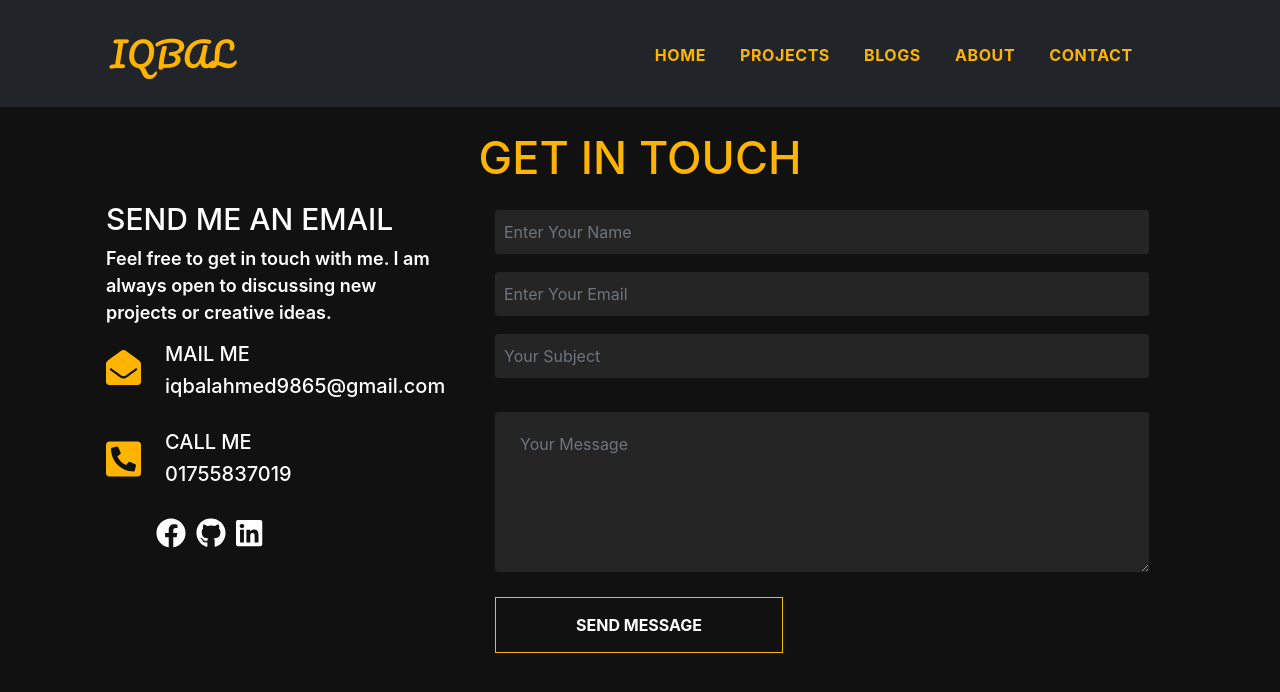
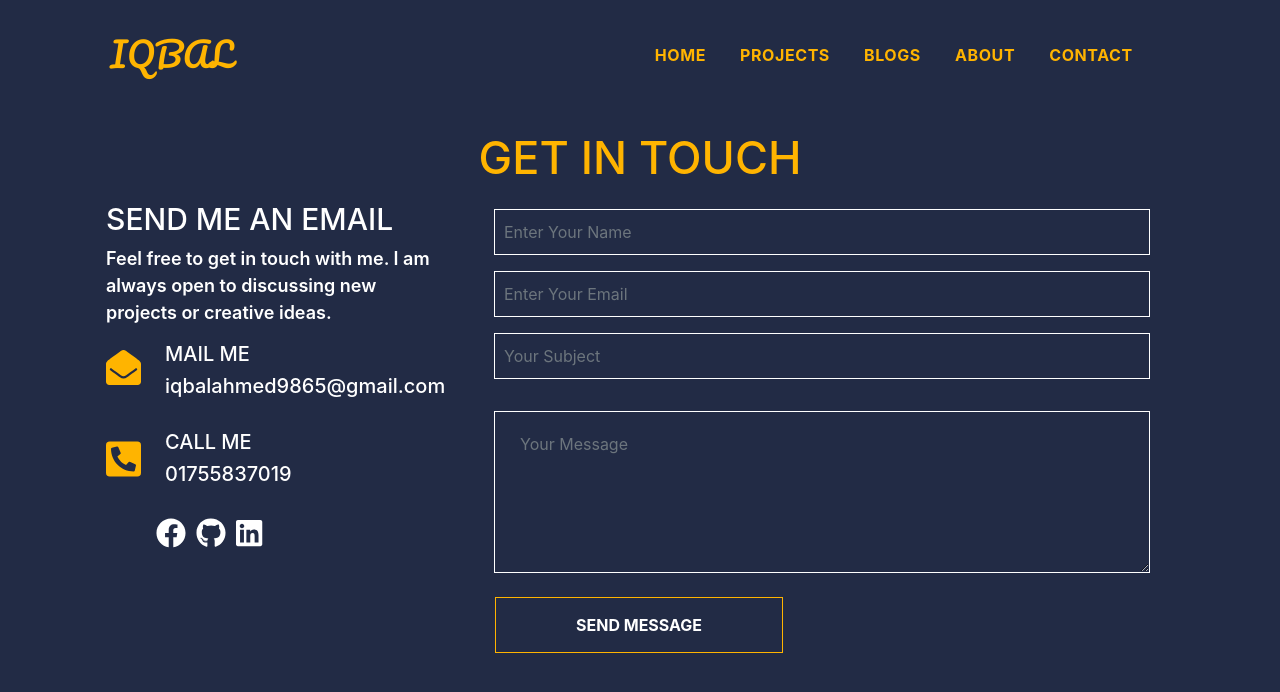
Before and after one commit to iqbal9865/PORTFOLIO, a React (Create React App) app: page /contact in a window 1280 px wide. Shown: the top 692 px of the page. Built offline with nearby package versions, Linux system fonts and the light colour scheme.

Commit message:
trying to update portfolio

```diff
--- a/package.json
+++ b/package.json
@@ -17,6 +17,7 @@
     "react-particles-js": "^3.4.1",
     "react-router-dom": "^5.2.0",
     "react-scripts": "4.0.3",
+    "react-typical": "^0.1.3",
     "web-vitals": "^1.1.1"
   },
   "scripts": {
--- a/src/components/About/About.css
+++ b/src/components/About/About.css
@@ -1,6 +1,6 @@
 @import url('https://fonts.googleapis.com/css2?family=Pacifico&display=swap');
 .about-main{
-    background-color: #111;
+    background-color: #222B45;
 }
 .experience{
     border-right:1px solid #ffb400
@@ -12,7 +12,7 @@
     background-color: #ffb400!important
 }
 body{
-    background-color: #111;
+    background-color: #222B45;
 }
 .about-me img{
     width:420px;
--- a/src/components/Contact/Contact.css
+++ b/src/components/Contact/Contact.css
@@ -2,20 +2,19 @@
     max-width: 100%!important
 }
 input{
-    /* border-radius: 1em!important; */
-    border: 1px solid #111!important;
-    background: #252525!important;
+    border-radius: 0!important;
+    border: 1px solid white!important;
+    background: #222B45!important;
     color: white!important;
     outline: none !important;
     transition: .3s;
     padding: 10px 09px!important;
-
 }
 textarea{
-    /* border-radius: 2em!important; */
+     border-radius: 0!important;
     margin-top: 2em;
-    border: 1px solid #111!important;
-    background: #252525!important;
+    border: 1px solid white!important;
+    background: #222B45!important;
     padding: 20px 25px!important;
     color: white!important;
     outline: none !important;
@@ -27,7 +26,7 @@ textarea{
     text-transform: uppercase;
     /* border-radius: 2em!important; */
     border: 1px solid #ffb400!important;
-    background-color: #111!important;
+    background-color: #222B45!important;
     font-size: 16px;
     font-weight: 700;
     transition: transform .2s;
--- a/src/components/Home/Header.css
+++ b/src/components/Home/Header.css
@@ -1,6 +1,6 @@
 @import url('https://fonts.googleapis.com/css2?family=Pacifico&display=swap');
 .row{
-    /* background-color: #111; */
+    background-color: #222B45;
     color:white
 }
 
@@ -14,12 +14,12 @@
    font-weight:700;
    padding:15px 40px;
    border-radius:2em;
-   background-color:#111;
+   background-color: #222B45;
 }
 .about button:hover{
     background-color: #ffb400;
-    color: black;
-    border: 1px solid black;
+    color: #222B45;
+    border: 1px solid #222B45;
 }
 .image{
     max-width:450px;
--- a/src/components/Home/Header.js
+++ b/src/components/Home/Header.js
@@ -1,7 +1,7 @@
 import React from 'react';
 import './Header.css'
 import iqbal1 from '../../Images/Iqbal1.png'
-
+import Typical from 'react-typical';
 import { FontAwesomeIcon } from '@fortawesome/react-fontawesome'
 import { faFacebook,faGithub,faLinkedin } from '@fortawesome/free-brands-svg-icons'
 
@@ -10,12 +10,18 @@ const Header = () => {
 
         <div className='row p-5 w-100 m-auto'>
             <div className='col-md-5 col-sm-12 image-section'>
-               <img className='image-fluid image' src={iqbal1} alt=""/>
+               <img className='img-fluid image' src={iqbal1} alt=""/>
             </div>
             <div className='col-md-7 col-sm-12 description '>
                <div>
-                    <h1 id='animated' className='pt-5' style={{color: '#ffb400',letterSpacing:'1px',marginLeft:'90px'}}> Hi I'M IQBAL AHMED.</h1>
-                    <h1 >WEB DEVELOPER</h1>
+                    <h1 className='pt-5' style={{color: '#ffb400',letterSpacing:'1px'}}> Hi I'M IQBAL AHMED.</h1>
+                    <h1 className="text-white">
+                            <Typical
+                                steps={['Web Developer', 1000, 'React Developer', 1000,'MERN Stack Developer', 1000,'Front-End Developer', 1000]}
+                                loop={Infinity}
+                                wrapper="h2"
+                            />
+                        </h1>
                </div>
                <div className="about py-3">
                    <p className='text text-start'>
--- a/src/components/Projects/Projects.css
+++ b/src/components/Projects/Projects.css
@@ -1,6 +1,6 @@
 @import url('https://fonts.googleapis.com/css2?family=Pacifico&display=swap');
 .project-main{
-    background-color: #111;
+    background-color: #222B45;
 }
 .project-main img{
     max-width: 410px;
--- a/src/components/Shared/Navbar/Navbar.css
+++ b/src/components/Shared/Navbar/Navbar.css
@@ -16,7 +16,7 @@ nav .nav-link{
     letter-spacing: 0.6px;
     color: #ffb400!important;
     padding: 8px 17px!important;
-    border-top: 0.1875rem solid #212529;
+    border-top: 0.1875rem solid #222B45;
 
 }
 /* nav .nav-link:hover{
--- a/src/components/Shared/Navbar/Navbar.js
+++ b/src/components/Shared/Navbar/Navbar.js
@@ -3,7 +3,7 @@ import { Link } from 'react-router-dom';
 import './Navbar.css'
 const Navbar = () => {
     return (
-        <nav className="navbar navbar-expand-lg navbar-dark bg-dark">
+        <nav className="navbar navbar-expand-lg navbar-dark" style={{backgroundColor:'#222B45'}}>
     {/* <div className="container"> */}
 
         <div className="navi container-fluid w-100">
```
Also changed, not shown: 1 other file (tests, documents, lock files or other folders).
